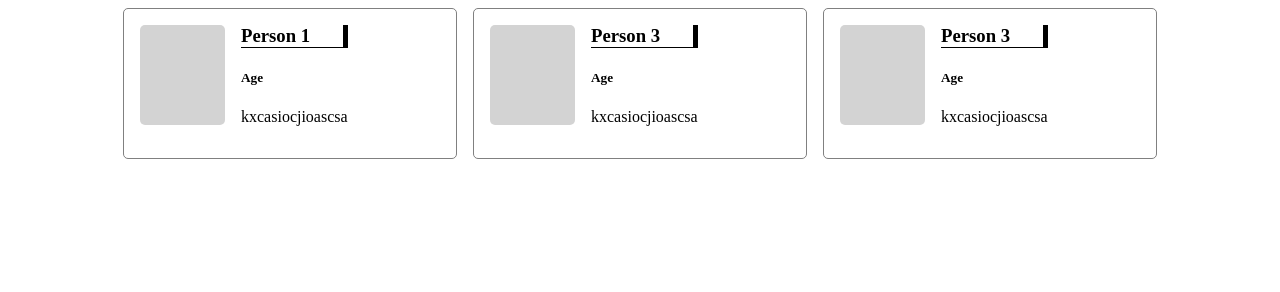
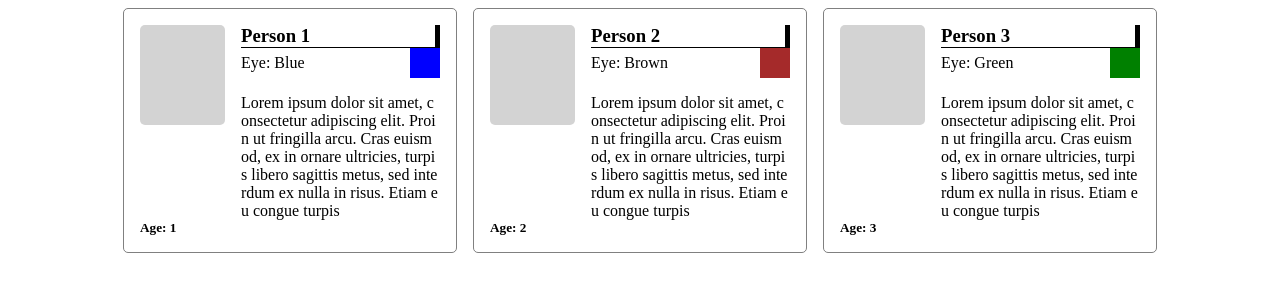
Before and after one commit to nguy4049/flexbox, a plain HTML site: page driver.html in a window 1280 px wide. Drawn offline with Linux system fonts and the light colour scheme.

Commit message:
improved my licenses

```diff
--- a/driver.html
+++ b/driver.html
@@ -10,38 +10,51 @@
     <div class="license">
         <aside>
             <div class="headshot"></div>
+            <h5> Age: 1</h5>
         </aside>
 
         <article>
             <h3> Person 1</h3>
-            <h5> Age</h5>
-            <p> kxcasiocjioascsa</p>
+            <div class="eye-color">
+                <div class="name">Eye: Blue</div>
+                <div class="box blue"></div>
+            </div>
+            <p> Lorem ipsum dolor sit amet, consectetur adipiscing elit. Proin ut fringilla arcu. Cras euismod, ex in ornare ultricies, turpis libero sagittis metus, sed interdum ex nulla in risus. Etiam eu congue turpis</p>
         </article>
     </div>
 
     <div class="license">
         <aside>
             <div class="headshot"></div>
+            <h5> Age: 2</h5>
         </aside>
 
         <article>
-            <h3> Person 3</h3>
-            <h5> Age</h5>
-            <p> kxcasiocjioascsa</p>
+            <h3> Person 2</h3>
+            <div class="eye-color">
+                <div class="name">Eye: Brown</div>
+                <div class="box brown"></div>
+            </div>
+            <p> Lorem ipsum dolor sit amet, consectetur adipiscing elit. Proin ut fringilla arcu. Cras euismod, ex in ornare ultricies, turpis libero sagittis metus, sed interdum ex nulla in risus. Etiam eu congue turpis</p>
         </article>
     </div>
 
     <div class="license">
         <aside>
             <div class="headshot"></div>
+            <h5> Age: 3</h5>
         </aside>
-
         <article>
             <h3> Person 3</h3>
-            <h5> Age</h5>
-            <p> kxcasiocjioascsa</p>
+            <div class="eye-color">
+                <div class="name">Eye: Green </div>
+                <div class="box green"></div>
+            </div>
+            <p> Lorem ipsum dolor sit amet, consectetur adipiscing elit. Proin ut fringilla arcu. Cras euismod, ex in ornare ultricies, turpis libero sagittis metus, sed interdum ex nulla in risus. Etiam eu congue turpis</p>
         </article>
     </div>
+
 </div>
+
 </body>
 </html>
--- a/driverstylesheet.css
+++ b/driverstylesheet.css
@@ -1,3 +1,7 @@
+h1, h2, h3, h4, h5, h6 {
+    margin: 0;
+    padding: 0;
+}
 .container {
     display: flex;
     flex-wrap: wrap;
@@ -12,6 +16,12 @@
     border-radius: 5px;
     width: 300px;
 }
+
+.license aside {
+    display:flex;
+    flex-direction: column;
+    justify-content: space-between;
+}
 .license aside .headshot {
     border-radius: 5px;
     background-color: lightgrey;
@@ -23,10 +33,36 @@
     padding-top: unset;
     border-right: 5px solid black;
     border-bottom: 1px solid black;
+
 }
+article .eye-color {
+    display: flex;
+    justify-content: space-between;
+    align-items: center;
+}
+
+.box {
+    height: 30px;
+    width: 30px;
+
+}
+
+
+.box.blue {
+    background-color: blue;
+}
+.box.brown {
+    background-color: brown;
+}
+.box.green {
+    background-color: green;
+}
+
+
 .license article h5{
 
 }
 .license article p{
+    word-break: break-all;
 
 }
```
